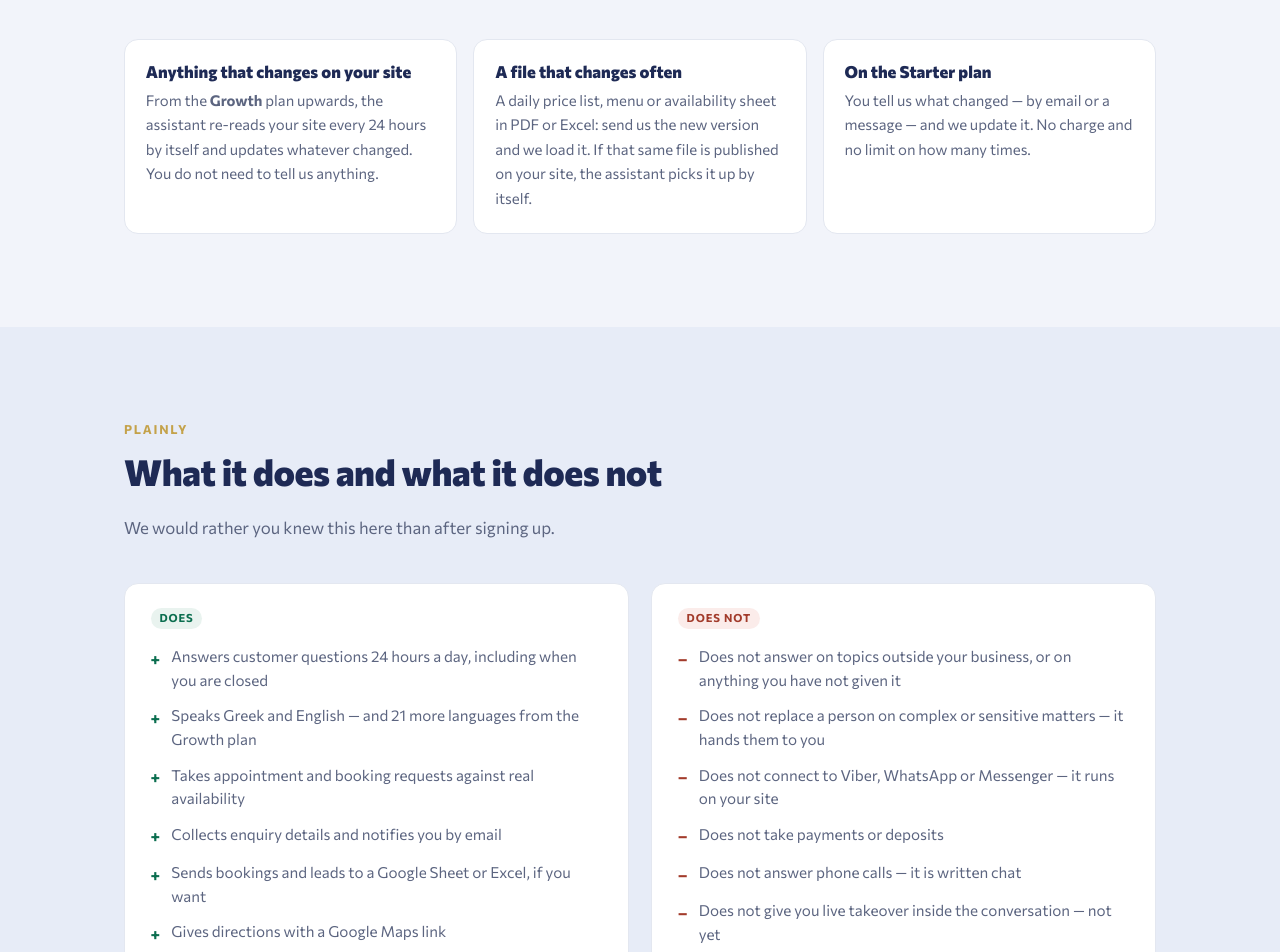
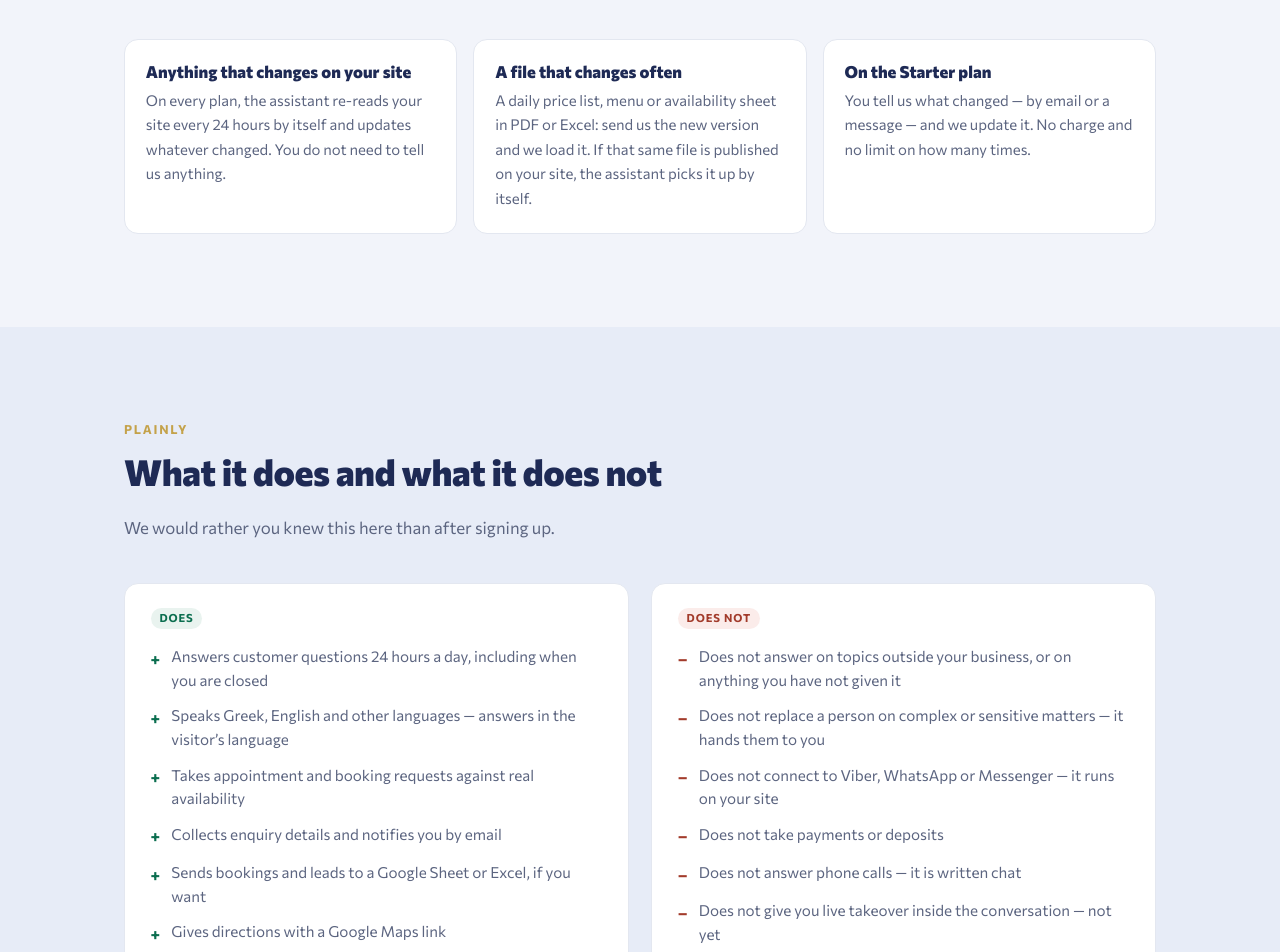
Before and after one commit to jimd06/desmar---site, a plain HTML site: page desmar-site/pos-douleuei/index.html in a window 1280 px wide. Shown: the part 992-1944 px from the top of the page. Drawn offline with Linux system fonts and the light colour scheme; a script that the page names is missing.

Commit message:
Νέα πλάνα: χωρίς διπλή γραμμή «Όλα του…», Πώς δουλεύει χωρίς παλιούς περιορισμούς πακέτων
Co-Authored-By: Claude Opus 5.5 <noreply@anthropic.com>
Claude-Session: https://claude.ai/code/session_01QqDAXwwJSzA6Z8CtiLV9qm

```diff
--- a/desmar-site/pos-douleuei/index.html
+++ b/desmar-site/pos-douleuei/index.html
@@ -159,8 +159,8 @@
         <div class="why-grid">
           <div class="why-card">
             <h3 data-el="Ό,τι αλλάζει στο site σας" data-en="Anything that changes on your site">Ό,τι αλλάζει στο site σας</h3>
-            <p data-el="Από το πακέτο <strong>Ανάπτυξη</strong> και πάνω, ο βοηθός ξαναδιαβάζει μόνος του το site σας κάθε 24ωρο και ενημερώνει ό,τι άλλαξε. Δεν χρειάζεται να μας πείτε τίποτα."
-               data-en="From the <strong>Growth</strong> plan upwards, the assistant re-reads your site every 24 hours by itself and updates whatever changed. You do not need to tell us anything.">Από το πακέτο <strong>Ανάπτυξη</strong> και πάνω, ο βοηθός ξαναδιαβάζει μόνος του το site σας κάθε 24ωρο και ενημερώνει ό,τι άλλαξε. Δεν χρειάζεται να μας πείτε τίποτα.</p>
+            <p data-el="Σε όλα τα πακέτα, ο βοηθός ξαναδιαβάζει μόνος του το site σας κάθε 24ωρο και ενημερώνει ό,τι άλλαξε. Δεν χρειάζεται να μας πείτε τίποτα."
+               data-en="On every plan, the assistant re-reads your site every 24 hours by itself and updates whatever changed. You do not need to tell us anything.">Σε όλα τα πακέτα, ο βοηθός ξαναδιαβάζει μόνος του το site σας κάθε 24ωρο και ενημερώνει ό,τι άλλαξε. Δεν χρειάζεται να μας πείτε τίποτα.</p>
           </div>
           <div class="why-card">
             <h3 data-el="Αρχείο που αλλάζει συχνά" data-en="A file that changes often">Αρχείο που αλλάζει συχνά</h3>
@@ -191,7 +191,7 @@
             <h3><span class="does-tag" data-el="Κάνει" data-en="Does">Κάνει</span></h3>
             <ul>
               <li data-el="Απαντά σε ερωτήσεις πελατών 24 ώρες το 24ωρο, και όταν είστε κλειστά" data-en="Answers customer questions 24 hours a day, including when you are closed">Απαντά σε ερωτήσεις πελατών 24 ώρες το 24ωρο, και όταν είστε κλειστά</li>
-              <li data-el="Μιλάει ελληνικά και αγγλικά — και άλλες 21 γλώσσες από το πακέτο Ανάπτυξη" data-en="Speaks Greek and English — and 21 more languages from the Growth plan">Μιλάει ελληνικά και αγγλικά — και άλλες 21 γλώσσες από το πακέτο Ανάπτυξη</li>
+              <li data-el="Μιλάει ελληνικά, αγγλικά και άλλες γλώσσες — απαντά στη γλώσσα του επισκέπτη" data-en="Speaks Greek, English and other languages — answers in the visitor’s language">Μιλάει ελληνικά, αγγλικά και άλλες γλώσσες — απαντά στη γλώσσα του επισκέπτη</li>
               <li data-el="Δέχεται αιτήματα για ραντεβού και κρατήσεις με πραγματική διαθεσιμότητα" data-en="Takes appointment and booking requests against real availability">Δέχεται αιτήματα για ραντεβού και κρατήσεις με πραγματική διαθεσιμότητα</li>
               <li data-el="Συλλέγει στοιχεία ενδιαφερομένων και σας ειδοποιεί με email" data-en="Collects enquiry details and notifies you by email">Συλλέγει στοιχεία ενδιαφερομένων και σας ειδοποιεί με email</li>
               <li data-el="Στέλνει κρατήσεις και leads σε Google Sheet ή Excel, αν το θέλετε" data-en="Sends bookings and leads to a Google Sheet or Excel, if you want">Στέλνει κρατήσεις και leads σε Google Sheet ή Excel, αν το θέλετε</li>
```
Also changed, not shown: desmar-site/times/anaptyxi/index.html (+0 -1 lines), desmar-site/times/pro/index.html (+0 -1 lines).
